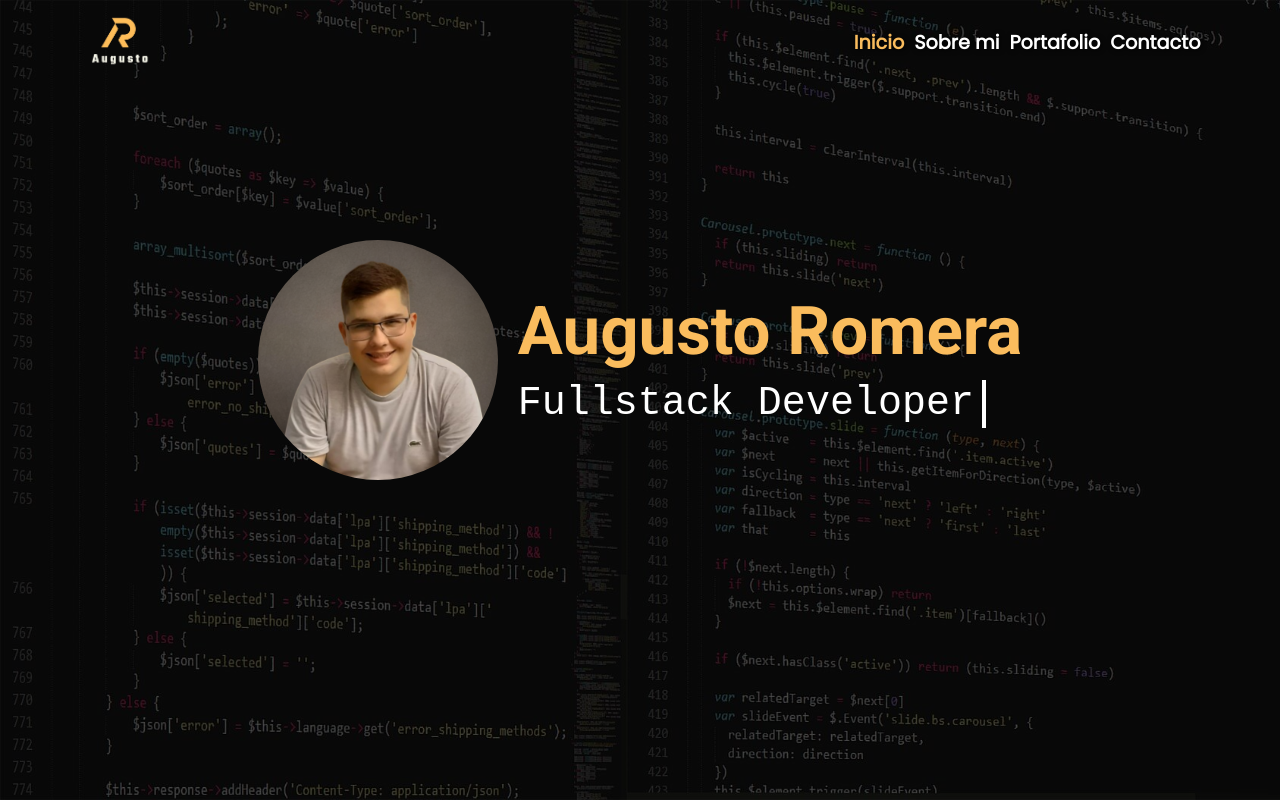
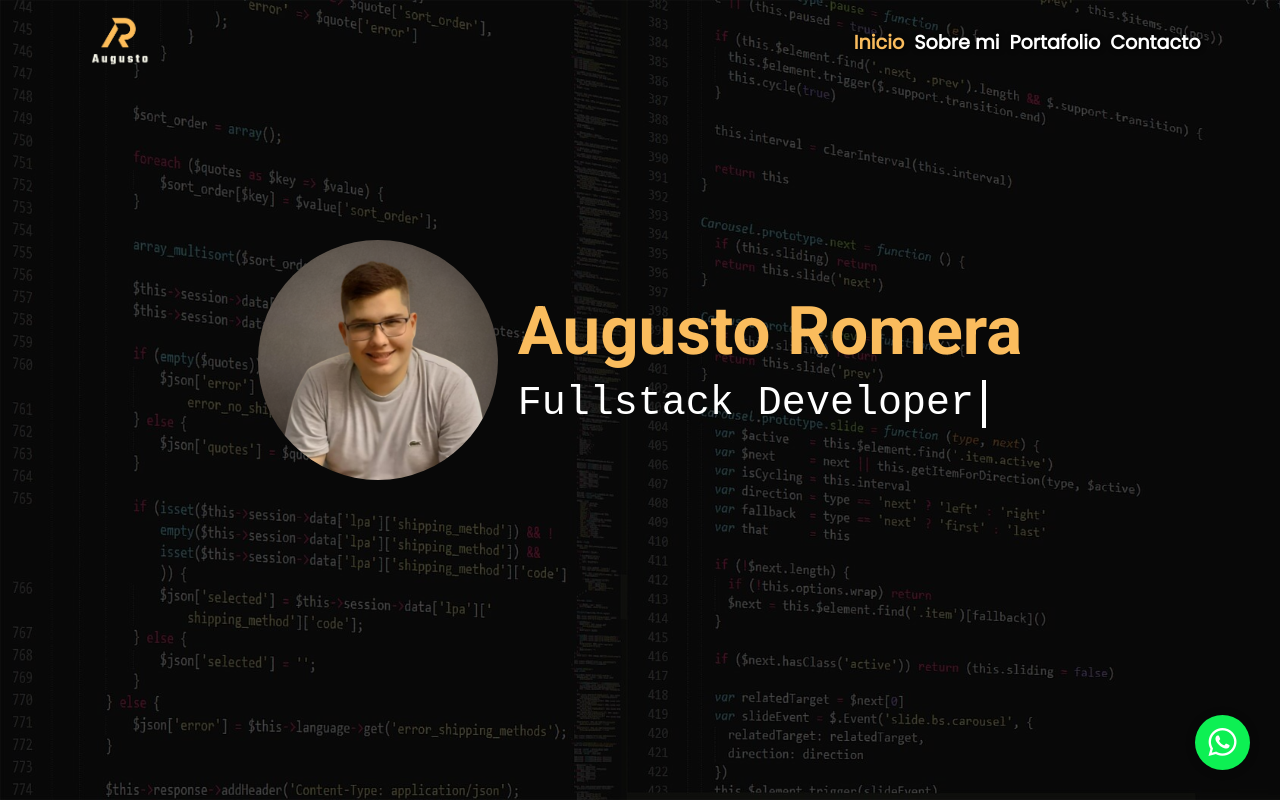
Before and after one commit to Augustoromera/PortafolioAugusto2023Frontend, a React (Vite) app: page / in a window 1280 px wide. Shown: the top 802 px of the page. Built offline with nearby package versions, Linux system fonts and the light colour scheme; a web font is replaced by a local one.

Commit message:
Se agrego el boton de whatsapp

```diff
--- a/src/components/BodyHome.jsx
+++ b/src/components/BodyHome.jsx
@@ -153,7 +153,7 @@ const BodyHome = ({ onSectionChange }) => {
                     </p>
 
                     <p className='description'>
-                    Soy Augusto Romera, un estudiante de 24 años de Ingeniería en Sistemas. Mi formación académica incluye dos años completo de estudios para fullstack, respaldado por experiencia en desarrollo web. Busco oportunidades de tiempo completo para aplicar y expandir mis habilidades.
+                        Soy Augusto Romera, un estudiante de 24 años de Ingeniería en Sistemas. Mi formación académica incluye dos años completo de estudios para fullstack, respaldado por experiencia en desarrollo web. Busco oportunidades de tiempo completo para aplicar y expandir mis habilidades.
                     </p>
                     <a href={curriculumPDF} download className="download-button">
                         <img src={downloadIcon} alt="Download Icon" className="download-icon" />
@@ -184,7 +184,7 @@ const BodyHome = ({ onSectionChange }) => {
 
                         </div>
                         <div className="row">
-                        <div className="col skill_item">
+                            <div className="col skill_item">
                                 <img src={reactLogo} className="skill_item_logo" alt="React" />
                                 <br />
                                 <span>React</span>
@@ -203,7 +203,7 @@ const BodyHome = ({ onSectionChange }) => {
 
                         </div>
                         <div className="row">
-                        <div className="col skill_item">
+                            <div className="col skill_item">
                                 <img src={mongoDBLogo} className="skill_item_logo" alt="MongoDB" />
                                 <br />
                                 <span>MongoDB</span>
@@ -221,7 +221,7 @@ const BodyHome = ({ onSectionChange }) => {
 
                         </div>
                         <div className="row">
-                        <div className="col skill_item">
+                            <div className="col skill_item">
                                 <img src={mysql} className="skill_item_logo" alt="MySQL" />
                                 <br />
                                 <span>MySQL</span>
@@ -297,6 +297,12 @@ const BodyHome = ({ onSectionChange }) => {
                 </div>
 
             </div>
+            <div className="wsp" >
+                <a href="https://wa.link/cjq5u5" className='btn-wsp' target='_blank' rel="noopener noreferrer">
+                <i className="fa-brands fa-whatsapp fa-2xl" ></i>
+                </a>
+            </div>
+
             <div className="copyright pt-5">
                 <p className="text-center">
                     Copyright © {currentYear}. @augusto.romera. All Rights Reserved.
--- a/src/styles/bodyhome.css
+++ b/src/styles/bodyhome.css
@@ -70,7 +70,9 @@ body {
     color: #ffffff;
     width: 19.5ch;
     font-size: 2.5em;
-    animation: typing 2s steps(12), blink .5s infinite step-end alternate;
+    animation:
+        typing 2s steps(12),
+        blink 0.5s infinite step-end alternate;
     overflow: hidden;
 }
 @keyframes typing {
@@ -240,8 +242,6 @@ body {
     padding: 3rem;
 }
 
-
-
 .iconlink:hover {
     color: var(--gray) !important;
 }
@@ -257,6 +257,27 @@ body {
 .contact-me-text {
     padding-left: 50px;
 }
+
+.btn-wsp {
+    position: fixed;
+    width: 55px;
+    height: 55px;
+    line-height: 55px;
+    bottom: 30px;
+    right: 30px;
+    background: #0df053;
+    color: rgb(255, 255, 255);
+    border-radius: 50px;
+    text-align: center;
+    box-shadow: 0px 1px 10px rgba(0, 0, 0, 0.3)  !important;
+    z-index: 100;
+}
+.btn-wsp:hover {
+    text-decoration: none;
+    color: #0df053;
+    background-color: #fff;
+}
+
 
 /* Media queries */
 @media (min-width: 991px) {
```
Also changed, not shown: src/assets/images/others/wa.link_cjq5u5.png (added), src/assets/images/others/whatsappGreen.png (added).
